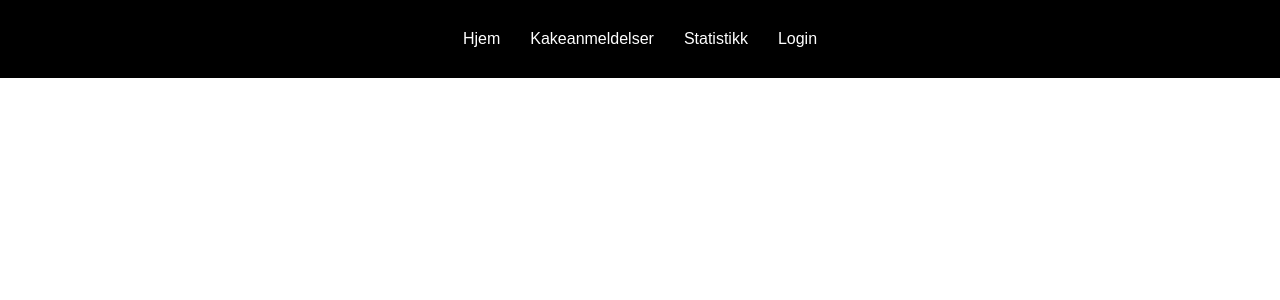
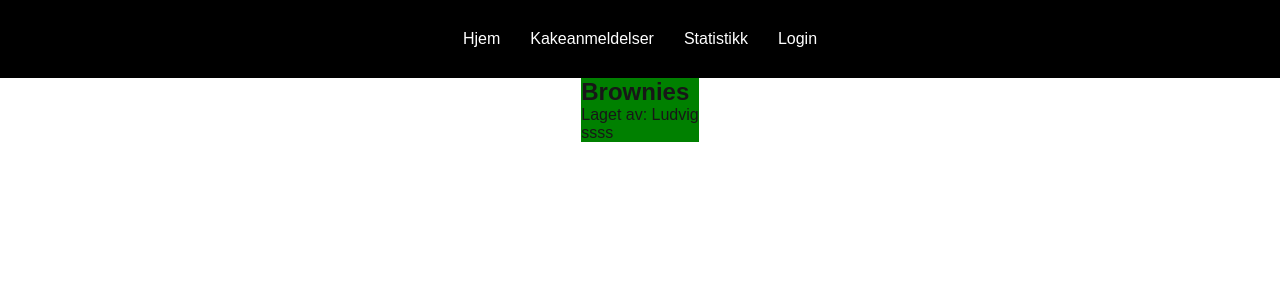
Before and after one commit to vevcom/kakemeister, a Next.js app: page /Cake_review in a window 1280 px wide. Shown: the top 300 px of the page. Built offline with nearby package versions, Linux system fonts and the light colour scheme.

Commit message:
bra progress

```diff
--- /dev/null
+++ b/src/app/Cake_review/page.module.scss
@@ -0,0 +1,10 @@
+.allReviews {
+    display: flex;
+    justify-content: center;
+}
+
+.cakeReview {
+    display: flex;
+    background-color: green;
+    flex-direction: column;
+}
--- a/src/app/Cake_review/page.tsx
+++ b/src/app/Cake_review/page.tsx
@@ -1,10 +1,12 @@
+import styles from "./page.module.scss"
+
 type Review = {
     reviewString?: string
 };
 
 type Cake = {
     cakeType: string,
-    cakeReviews?: Review[],
+    cakeReviews: Review[],
     baker: string,
     bildeURL: string
 };
@@ -26,8 +28,22 @@ cakes.push(cake)
 
 export default function Cake_review() {
     return(
-        <div>
-
+        <div className={styles.allReviews}>
+            {
+                cakes.map((cake, index)=>(
+                    <div key={index} className={styles.cakeReview}>
+                        <h2>{cake.cakeType}</h2>
+                        <p>Laget av: {cake.baker}</p>
+                        {
+                            cake.cakeReviews.map((anmeldelse, j_index)=>(
+                                <div key={j_index}>
+                                    ssss
+                                </div>
+                            ))
+                        }
+                    </div>
+                ))
+            }
         </div>
     )
 }
```
